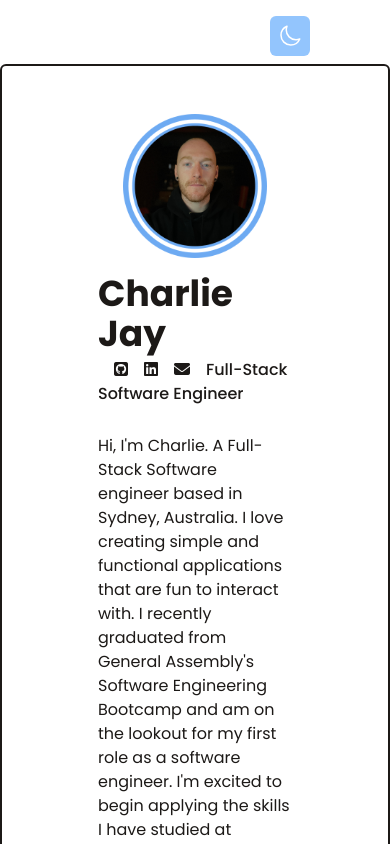
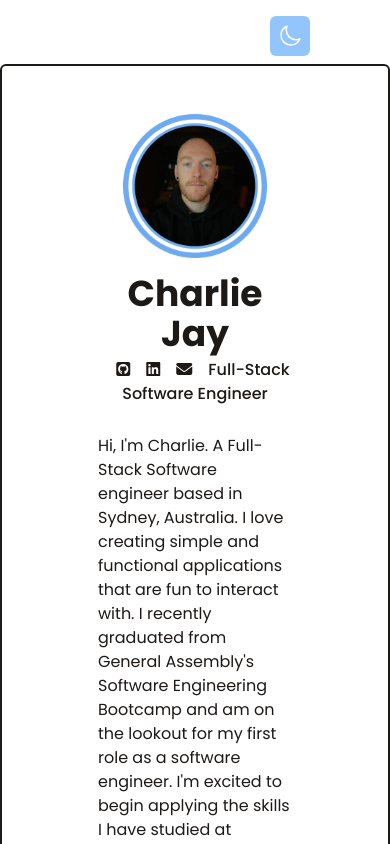
Before and after one commit to Uakaris/portfolio, a React (Vite) app: page / in a window 390 px wide. Shown: the top 844 px of the page. Built offline with nearby package versions, Linux system fonts and the light colour scheme.

Commit message:
fixed intro text centering in small screens

```diff
--- a/src/App.jsx
+++ b/src/App.jsx
@@ -5,7 +5,7 @@ import React from "react";
 import { useEffect, useState } from "react";
 import Intro from "./components/Intro";
 import Footer from "./components/Footer";
-import Contact from "./components/Contact";
+// import Contact from "./components/Contact";
 import Portfolio from "./components/Portfolio";
 import Timeline from "./components/Timeline";
 import Skills from "./components/Skills";
--- a/src/components/Intro.jsx
+++ b/src/components/Intro.jsx
@@ -11,11 +11,11 @@ const Intro = () => {
                         alt="Charlie"
                         className="h-36 md:h-48 cursor-pointer mb-4 md:mb-0 md:mr-8"
                     />
-                    <div className="flex flex-col items-start">
-                        <h1 className="text-4xl md:text-7xl dark:text-white mb-1 md:mb-3 font-bold">
+                    <div className="flex flex-col">
+                        <h1 className="text-4xl text-center md:text-7xl dark:text-white mb-1 md:mb-3 font-bold">
                             Charlie Jay
                         </h1>
-                        <p className="text-base md:text-xl mb-3 font-medium transition-all">
+                        <p className="text-base text-center md:text-xl mb-3 font-medium transition-all">
                             <a
                                 href="https://github.com/Uakaris"
                                 target="_blank"
```
